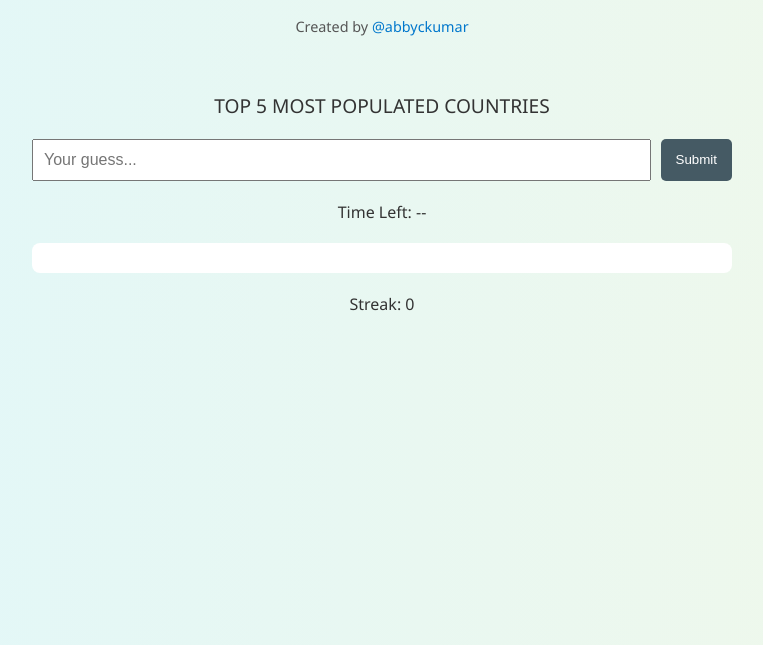
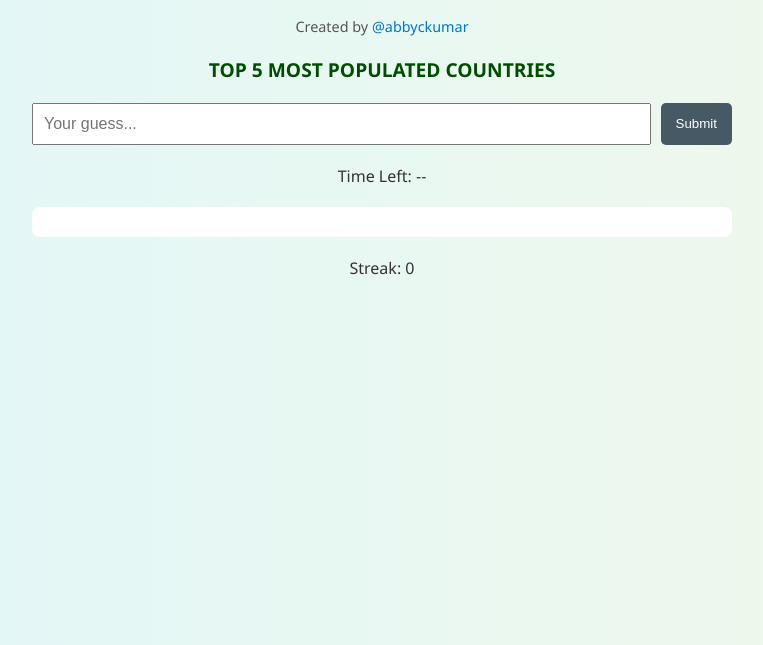
Before and after one commit to abbyckumar/guess5, a plain HTML site: page index.html in a window 1280 px wide. Shown: the part 155-800 px from the top of the page, without its empty margins (258-1021 px from the left). Drawn offline with Linux system fonts and the light colour scheme.

Commit message:
Update index.html

```diff
--- a/index.html
+++ b/index.html
@@ -22,6 +22,9 @@
        font-size: 1.2rem;
        margin-top: 20px;
        text-align: center;
+       font-weight: bold;
+       text-transform: uppercase;
+       color: #004d00;
      }
      .guess-box {
        display: flex;
@@ -107,7 +110,6 @@
    <p style="text-align: center; font-size: 0.9rem; color: #555; margin-top: 0;">
    Created by <a href="https://www.instagram.com/abbyckumar" target="_blank" style="color: #0077cc; text-decoration: none;">@abbyckumar</a>
  </p>
-   <br>
  <div style="margin-top: 0.5rem;"></div>
    <p id="question"></p>
    <div class="guess-box" id="guessBox">
```
